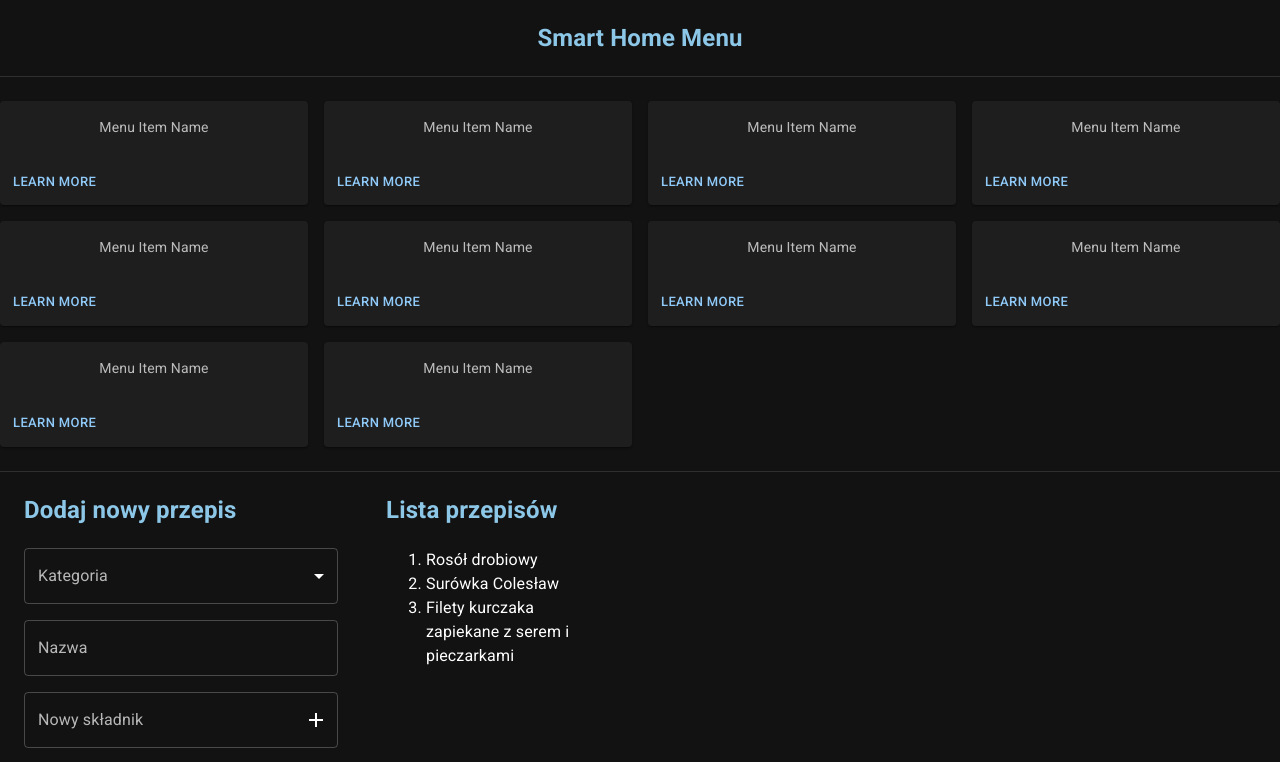
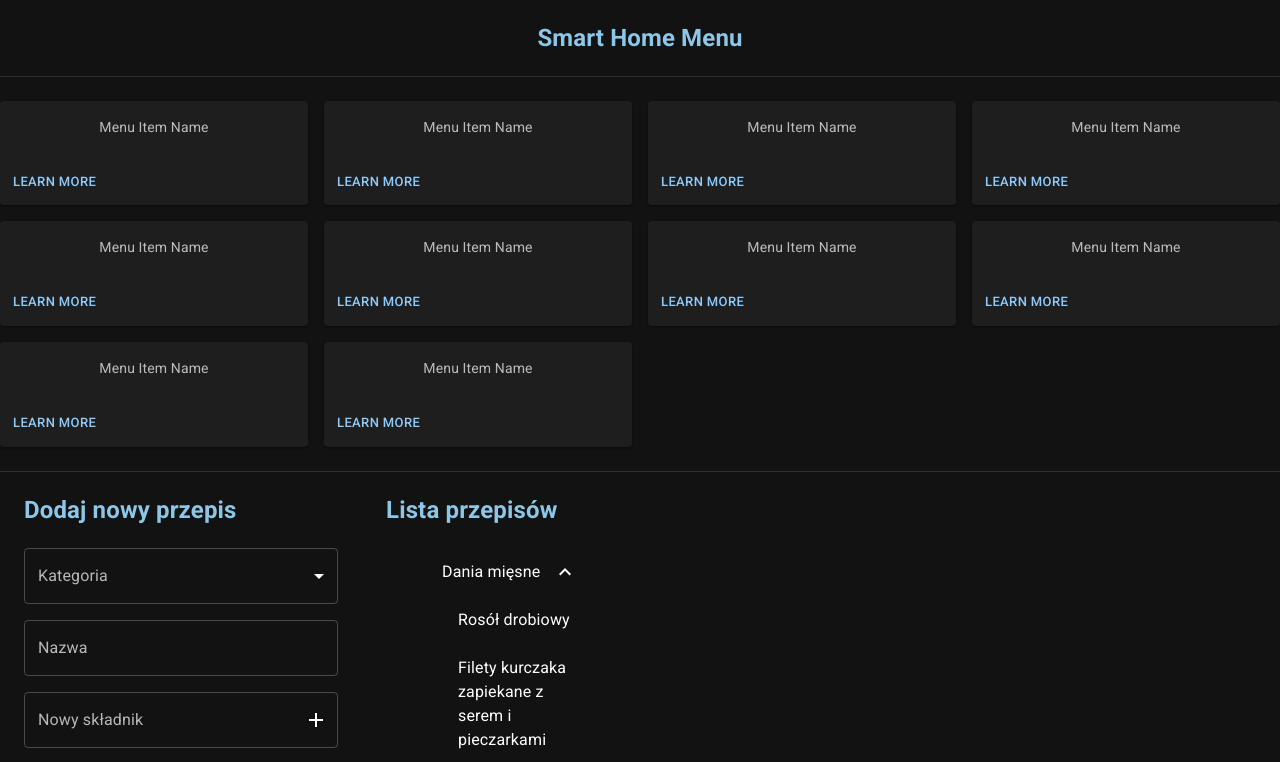
Before and after one commit to Brlo1992/SmartHome.WebApp, a React (Create React App) app in the folder app/: page / in a window 1280 px wide. Shown: the top 762 px of the page. Built offline with nearby package versions, Linux system fonts and the light colour scheme.

Commit message:
Add Category list of recipes

```diff
--- a/app/src/cookbook/Form.jsx
+++ b/app/src/cookbook/Form.jsx
@@ -128,8 +128,9 @@ export default class FormCreation extends React.Component {
                         <FormControl fullWidth>
                             <InputLabel>Kategoria</InputLabel>
                             <Select
-                               label="Age"
-                               onChange={this.handleChangeCategory}
+                                label="Age"
+                                value={this.state.category}
+                                onChange={this.handleChangeCategory}
                             >
                                 <MenuItem value="Ciasta" >Ciasta</MenuItem>
                                 <MenuItem value="Dania mięsne">Dania mięsne</MenuItem>
@@ -231,9 +232,7 @@ export default class FormCreation extends React.Component {
             </Grid>;
     }
 
-handleChangeCategory = (event)=> {
-    this.setState(
-        this.state.category = event.target.value
-    )
+    handleChangeCategory = (event) => {
+        this.setState({ category: event.target.value })
+    }
 }
-}
--- a/app/src/cookbook/cookbook.jsx
+++ b/app/src/cookbook/cookbook.jsx
@@ -2,14 +2,28 @@ import React from 'react';
 import Recipe from './recipe';
 import FormCreation from './Form';
 import Grid from '@mui/material/Grid';
+import List from '@mui/material/List';
+import ListItemButton from '@mui/material/ListItemButton';
+import ListItemIcon from '@mui/material/ListItemIcon';
+import ListItemText from '@mui/material/ListItemText';
+import Collapse from '@mui/material/Collapse';
+import InboxIcon from '@mui/icons-material/MoveToInbox';
+import DraftsIcon from '@mui/icons-material/Drafts';
+import SendIcon from '@mui/icons-material/Send';
+import ExpandLess from '@mui/icons-material/ExpandLess';
+import ExpandMore from '@mui/icons-material/ExpandMore';
+import StarBorder from '@mui/icons-material/StarBorder';
+import RecipesInCategories from './recipesInCategories';
+export default class Cookbook extends React.Component {
 
-export default class Cookbook extends React.Component {
+
     constructor(props) {
         super(props);
         this.state = {
+            open: false,
             recipes: [
                 {
-                    category:'Dania mięsne',
+                    category: 'Dania mięsne',
                     name: 'Rosół drobiowy',
                     ingredients: [
                         '1 kurczak o wadze ok. 1,2- 1,5 kg',
@@ -71,7 +85,7 @@ export default class Cookbook extends React.Component {
             <Grid item xs={12} sm={2} mx={2} >
                 <h2>Lista przepisów</h2>
                 <ol>
-                {this.showRecipesNames()}
+                    {this.showRecipesNames()}
                 </ol>
             </Grid>
             <Grid item xs={12} sm={6} mx={3}>
@@ -89,7 +103,6 @@ export default class Cookbook extends React.Component {
     showRecipes = () => {
         return <div>
             {this.state.recipes.map((rec, index) => {
-                //return <Recipe recipe={rec} onRecipeDeletion = {()=>this.recipeDeletion(index)}/>
                 return <Recipe index={index} recipe={rec} onRecipeDeletion={this.recipeDeletion} />
 
             })}
@@ -97,11 +110,18 @@ export default class Cookbook extends React.Component {
     }
 
     showRecipesNames = () => {
-        return <div>
-            {this.state.recipes.map((recipe) => {
-                return <li>{recipe.name}</li>
-            })
-                        }
+        const actualCategoryList = this.state.recipes.map((recipe) => {
+            return recipe.category
+        })
+        const categories = new Set(actualCategoryList)
+
+        const uniqueCategory = [...categories];
+        return <div> {uniqueCategory.map((cat) => {
+            const filtredRecipes = this.state.recipes.filter((recipe) => {
+                return recipe.category === cat;
+            });
+            return <RecipesInCategories cat={cat} filtredRecipes={filtredRecipes} />
+        })}
         </div>
     }
     addRecipe = (newRecipe) => {
@@ -110,5 +130,4 @@ export default class Cookbook extends React.Component {
         newRecipes.push(newRecipe);
         this.setState({ recipes: newRecipes });
     }
-
 }
--- /dev/null
+++ b/app/src/cookbook/recipesInCategories.jsx
@@ -0,0 +1,50 @@
+import React from "react";
+import List from '@mui/material/List';
+import ListItemButton from '@mui/material/ListItemButton';
+import ListItemIcon from '@mui/material/ListItemIcon';
+import ListItemText from '@mui/material/ListItemText';
+import Collapse from '@mui/material/Collapse';
+import InboxIcon from '@mui/icons-material/MoveToInbox';
+import DraftsIcon from '@mui/icons-material/Drafts';
+import SendIcon from '@mui/icons-material/Send';
+import ExpandLess from '@mui/icons-material/ExpandLess';
+import ExpandMore from '@mui/icons-material/ExpandMore';
+import StarBorder from '@mui/icons-material/StarBorder';
+
+export default class RecipesInCategories extends React.Component {
+    constructor(props) {
+        super(props);
+        this.state = {
+            open: true
+
+        }
+    }
+    showRecipes = () => {
+        return <Collapse in={this.state.open} timeout="auto" unmountOnExit>
+            <List component="div" disablePadding>
+                {this.props.filtredRecipes.map(recipe => {
+                    return <ListItemButton sx={{ pl: 4 }}>
+                        <ListItemText primary={recipe.name} />
+                    </ListItemButton>
+                })}
+            </List>
+        </Collapse>
+    }
+    handleClick = () => {
+        this.setState(prevState => {
+            return {
+                ...prevState,
+                open: !prevState.open
+            }
+        })
+    }
+    render() {
+        return <div>
+            <ListItemButton onClick={this.handleClick}>
+                <ListItemText primary={this.props.cat} />
+                {this.state.open ? <ExpandLess /> : <ExpandMore />}
+            </ListItemButton>
+            {this.showRecipes()}
+        </div>
+    }
+}
```
